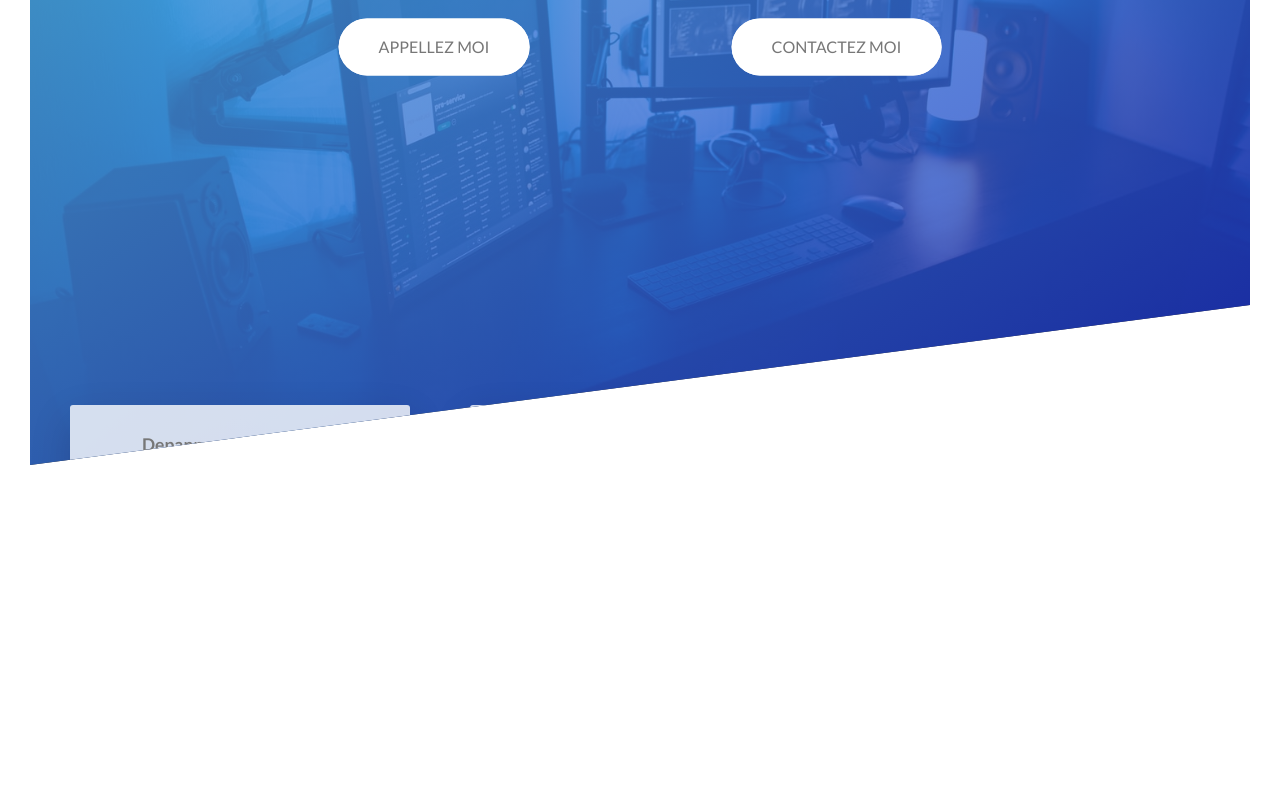
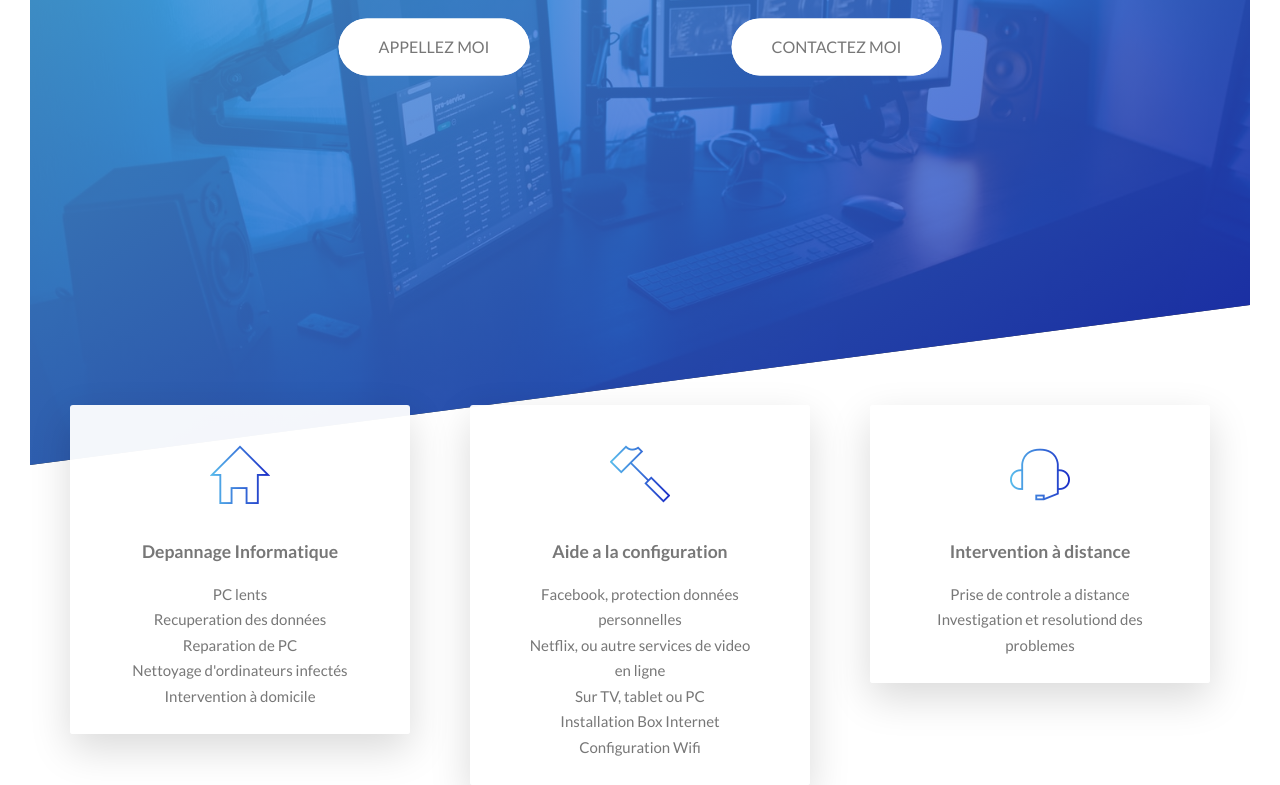
Before and after one commit to daseeds/zebrafish, a website: page index.html in a window 1280 px wide. Shown: the part 325-1110 px from the top of the page. Before the commit the page ends 952 px from the top, so only its background shows below. Drawn offline with Linux system fonts and the light colour scheme.

Commit message:
features

```diff
--- a/index.html
+++ b/index.html
@@ -25,37 +25,51 @@
             </h1>
         </div>
         <div class="header__button-box">
-            <a href="#" class="btn btn--white btn--animated">Appellez moi</a>
+            <a href="tel:07 66 41 62 15" class="btn btn--white btn--animated btn--phone" data-hover="07 66 41 62 15"><span class="btn--phone-span">Appellez moi</span></a>
             <a href="#" class="btn btn--white btn--animated">Contactez moi</a>
         </div>
         <div class="header__features">
             <div class="row">
                 <div class="col-1-of-3">
                     <div class="feature-box">
+                        <i class="feature-box__icon icon-basic-home background-clip"></i>
                         <h3 class="heading-tertiary u-margin-bottom-small">Depannage Informatique</h3>
-                        <p class="feature-box__text">
+                        <div class="feature-box__text">
                             <ul>
                                 <li>PC lents</li>
                                 <li>Recuperation des données</li>
                                 <li>Reparation de PC</li>
                                 <li>Nettoyage d'ordinateurs infectés</li>
-                                <li>Intervetion à domicile</li>
+                                <li>Intervention à domicile</li>
                             </ul>
-                        </p>
+                        </div>
                     </div>
                 </div>
                 <div class="col-1-of-3">
                     <div class="feature-box">
+                        <i class="feature-box__icon icon-basic-hammer background-clip"></i>
                         <h3 class="heading-tertiary u-margin-bottom-small">Aide a la configuration</h3>
-                        <p class="feature-box__text">
+                        <div class="feature-box__text">
                             <ul>
                                 <li>Facebook, protection données personnelles</li>
                                 <li>Netflix, ou autre services de video en ligne</li>
                                 <li>Sur TV, tablet ou PC</li>
-                                <li></li>
-                                <li></li>
+                                <li>Installation Box Internet</li>
+                                <li>Configuration Wifi</li>
                             </ul>
-                        </p>
+                        </div>
+                    </div>
+                </div>
+                <div class="col-1-of-3">
+                    <div class="feature-box">
+                        <i class="feature-box__icon icon-basic-headset background-clip"></i>
+                        <h3 class="heading-tertiary u-margin-bottom-small">Intervention à distance</h3>
+                        <div class="feature-box__text">
+                            <ul>
+                                <li>Prise de controle a distance</li>
+                                <li>Investigation et resolutiond des problemes</li>
+                            </ul>
+                        </div>
                     </div>
                 </div>
             </div>
--- a/sass/components/_button.scss
+++ b/sass/components/_button.scss
@@ -23,16 +23,40 @@
         transform: translateY(-3px);
         box-shadow: 0 1rem 2rem rgba($color-black, .2);
 
+
         &::after {
             transform: scaleX(1.4) scaleY(1.6);
             opacity: 0;
         }
+
+
+    }
+
+    &:hover &--phone-span {
+        opacity: 0;
+
+    }
+
+    &:hover:before {
+            opacity: 1;
+            transform: translate(0,0);
     }
 
     &:active,
     &:focus {
         transform: translateY(-1px);
         box-shadow: 0 .5rem 1rem rgba($color-black, .2);
+    }
+
+    &::before {
+        content: attr(data-hover);
+        opacity: 0;
+        transform: translate(-150%,0);
+        position: absolute;
+        top: 1.5rem;
+        left: 0;
+        width: 100%;
+        text-align: center;
     }
 
     &::after {
@@ -68,6 +92,9 @@
         animation: moveInBottom .5s ease-out .75s;
         animation-fill-mode: backwards;
     }
+
+
+
 }
 
 .btn-text {
--- a/sass/components/_feature-box.scss
+++ b/sass/components/_feature-box.scss
@@ -1,19 +1,21 @@
 .feature-box {
 
-    background-color: rgba($color-white, .8);
+    background-color: rgba($color-white, .95);
     font-size: 1.5rem;
     padding: 2.5rem;
-    text-align: center;
     border-radius: 3px;
     box-shadow: 0 1.5rem 4rem rgba($color:$color-black, $alpha: .15);
     transition: transform .3s;
     z-index: 500;
+    text-align: center;
 
     @include respond(tab-port) {
         padding: 2rem;
     }
 
+
     &__icon {
+
         font-size: 6rem;
         margin-bottom: .5rem;
         display: inline-block;
@@ -31,4 +33,12 @@
         transform: translateY(-1.5rem) scale(1.03);
     }
 
+    &__text {
+        ul {
+            list-style: none;
+            width: 80%;
+            margin: 0 auto;
+        }
+    }
+
 }
--- a/sass/layout/_header.scss
+++ b/sass/layout/_header.scss
@@ -1,10 +1,21 @@
 .header {
     height: 95vh;
-    background-image: linear-gradient(to right bottom, rgba($color-primary-light, .8), rgba($color-primary-dark, .8)), url(../img/desktop-1.jpg) ;
-    background-position: top;
-    background-size: cover;
-    clip-path: polygon(0 0, 100% 0, 100% 75vh, 0 100%);
+
     position: relative;
+
+    &::before {
+        content: "";
+        position:absolute;
+        z-index:-1;
+        top:0;
+        left:0;
+        right:0;
+        bottom:0;
+        background-size: cover;
+        background-position: top;
+        background-image: linear-gradient(to right bottom, rgba($color-primary-light, .8), rgba($color-primary-dark, .8)), url(../img/desktop-1.jpg) ;
+        clip-path: polygon(0 0, 100% 0, 100% 75vh, 0 100%);
+    }
 
     &__logo-box {
         position: absolute;
@@ -37,8 +48,11 @@
         }
     }
 
-
     &__features {
+        // position: absolute;
+        // top:65%;
+        // left: 50%;
+        // transform: translate(-50%, -50%);
         padding-top: 70rem;
 
     }
```
Also changed, not shown: css/fonts/linea-basic-10.ttf (added), css/fonts/linea-basic-10.woff (added), css/style.css, 3 other files.
